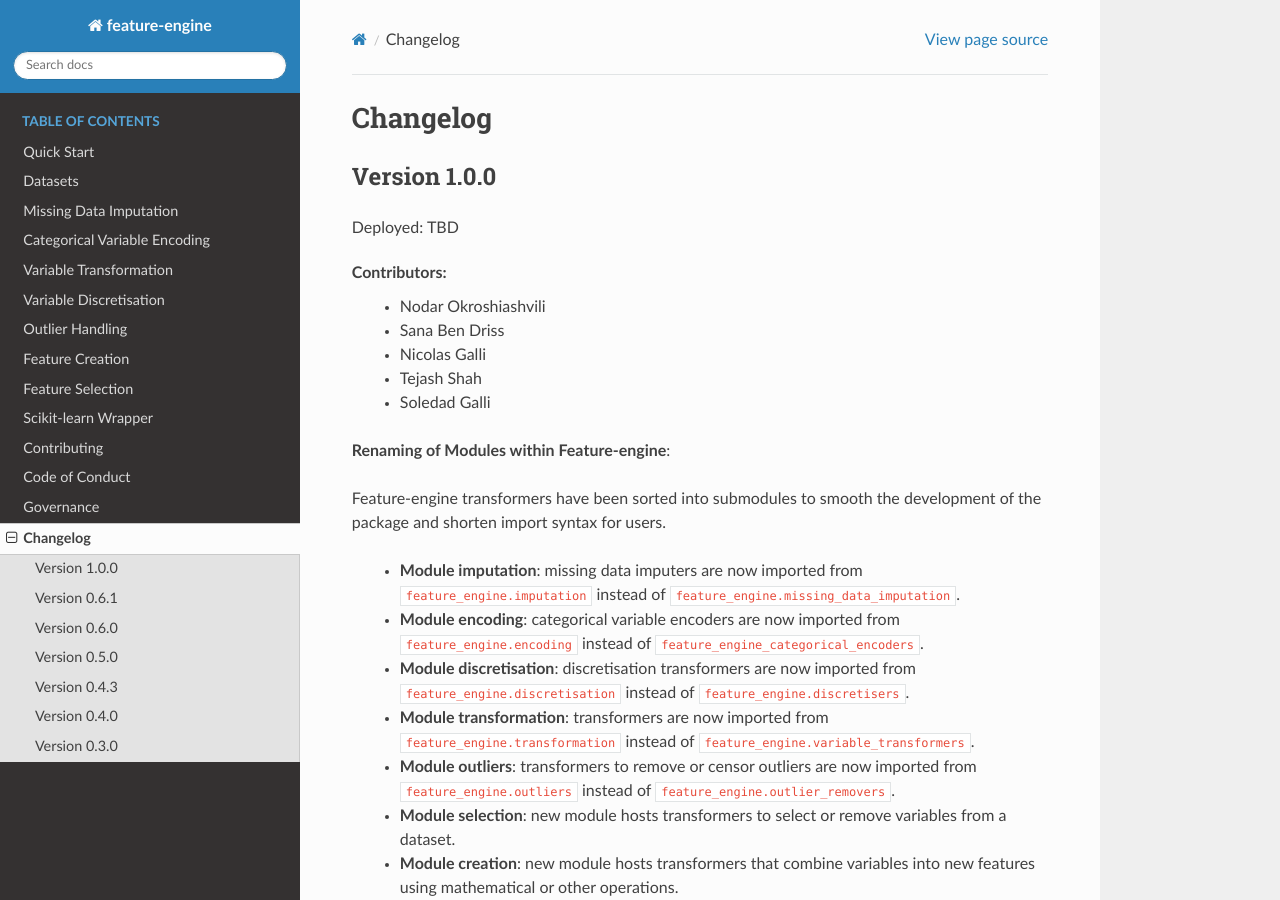
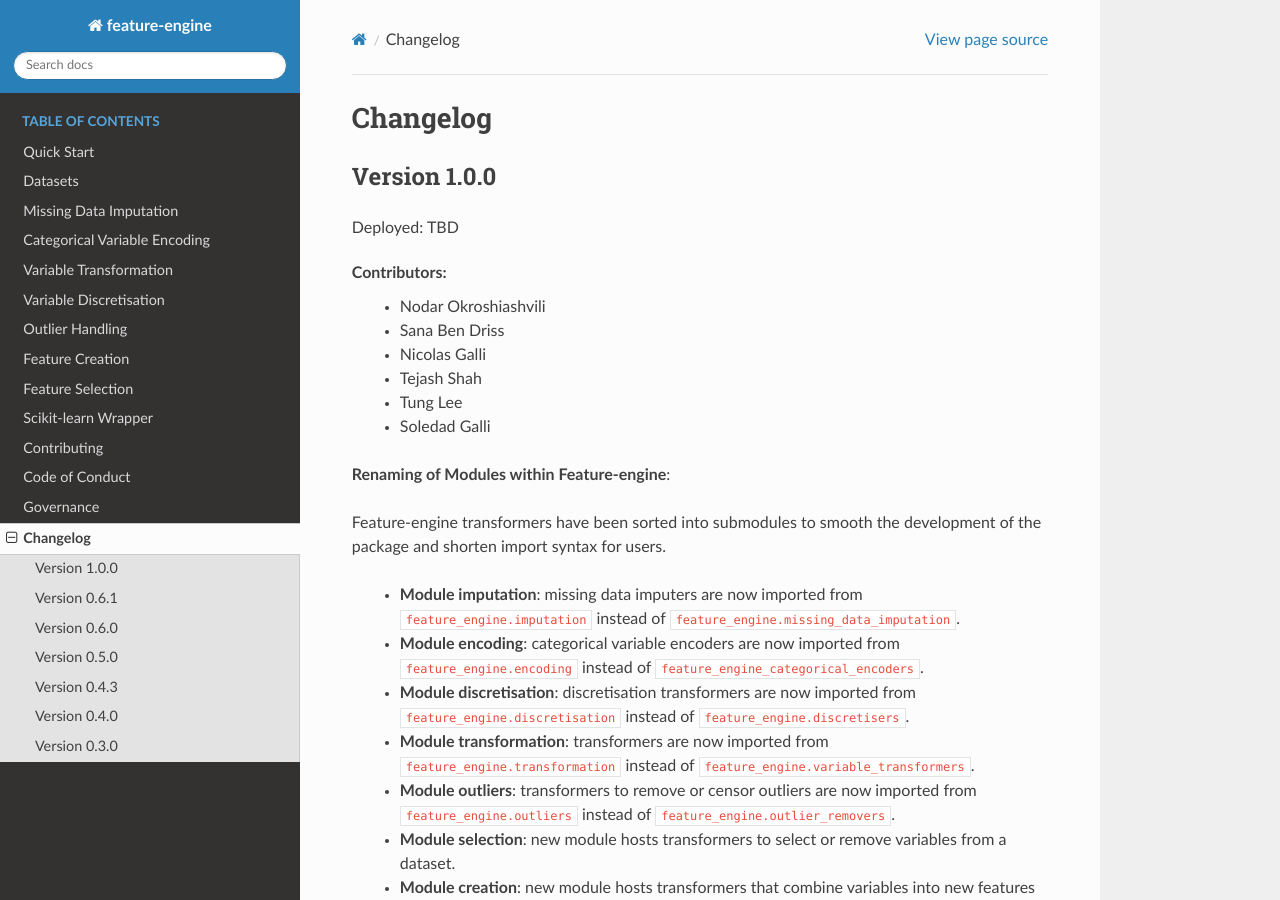
Before and after one commit to feature-engine/feature_engine, a Sphinx documentation site: the page built from docs/changelog.rst, in a window 1280 px wide and 900 px high. Built offline with Sphinx 7.4.7 and the Read the Docs theme 2.0.0, drawn with Linux system fonts in a browser that asks for light colours; the version number could not be read and is left out.

Commit message:
add contributor to changelog

```diff
--- a/docs/changelog.rst
+++ b/docs/changelog.rst
@@ -12,6 +12,7 @@
     - Sana Ben Driss
     - Nicolas Galli
     - Tejash Shah
+    - Tung Lee
     - Soledad Galli
 
 
```
